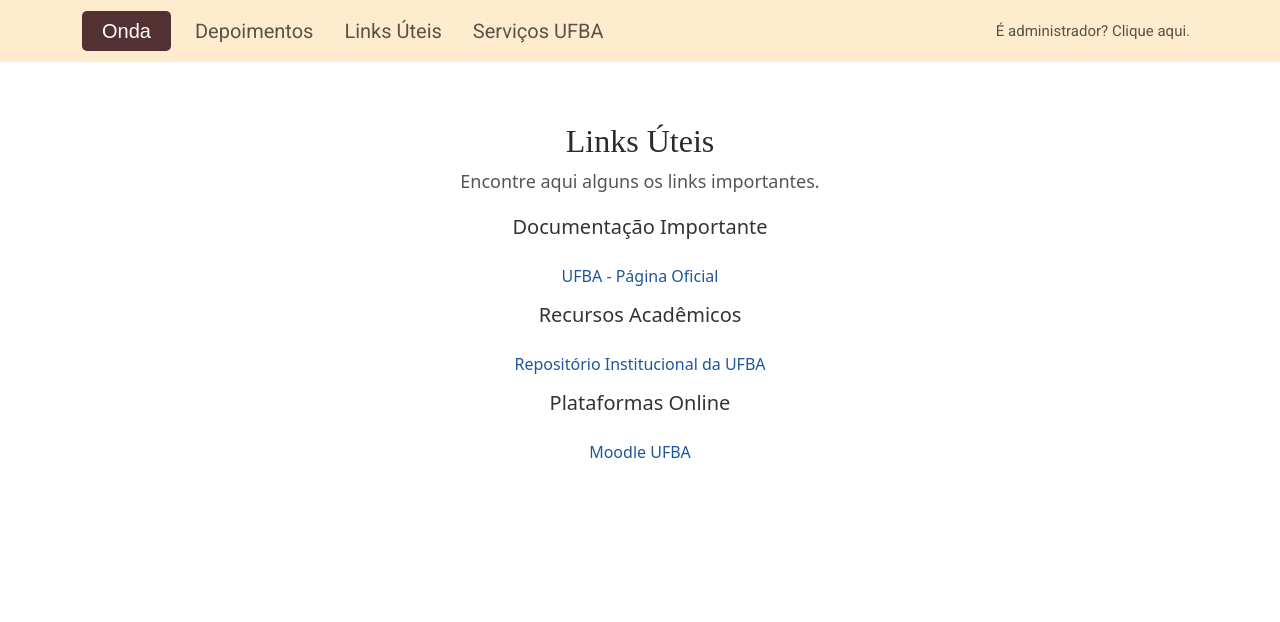
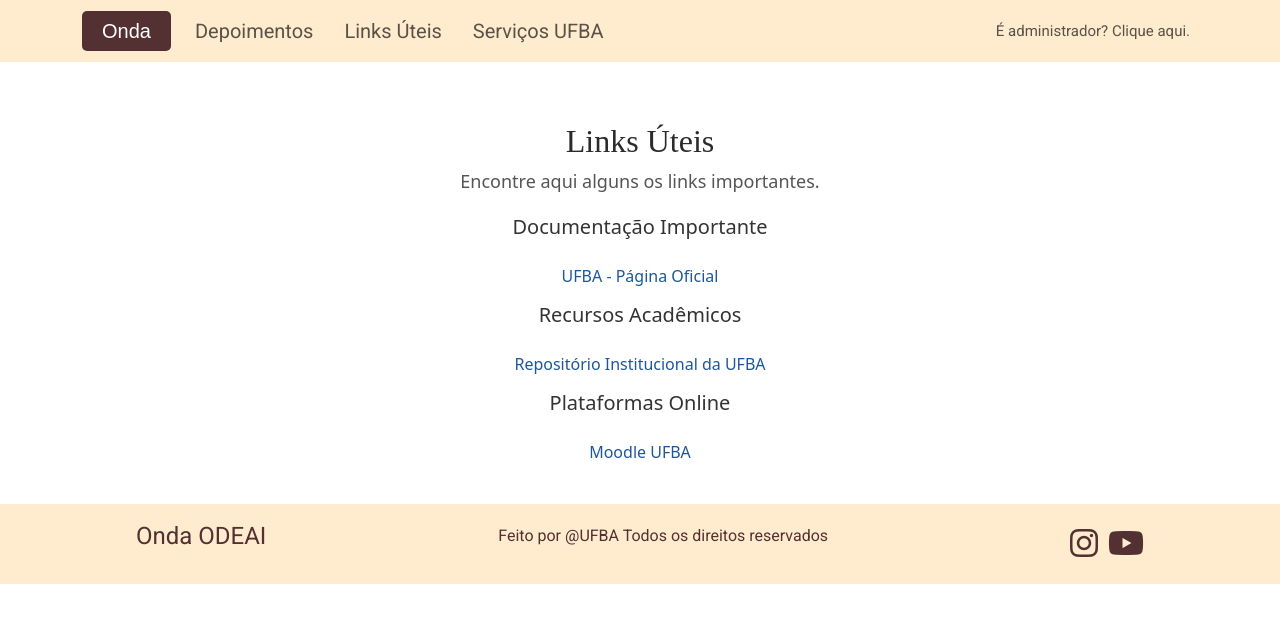
Before and after one commit to Everton-Wallace-Oliveira/ODEAI, a React (Vite) app: page /links-uteis in a window 1280 px wide. Shown: the top 622 px of the page. Built offline with nearby package versions, Linux system fonts and the light colour scheme; a web font is replaced by a local one.

Commit message:
Update LinksUteis.jsx

```diff
--- a/src/components/linksuteis/LinksUteis.jsx
+++ b/src/components/linksuteis/LinksUteis.jsx
@@ -2,6 +2,7 @@
 import '../../styles/global.css';
 import '../../styles/linksuteis.css';
 import OndaNavbar from '../navbar/OndaNavbar.jsx';
+import Footer from '../footer/Footer.jsx';
 
 function LinksUteis() {
   return (
@@ -39,6 +40,7 @@
           </a>
         </div>
       </div>
+      <Footer></Footer>
     </>
   );
 }
```
